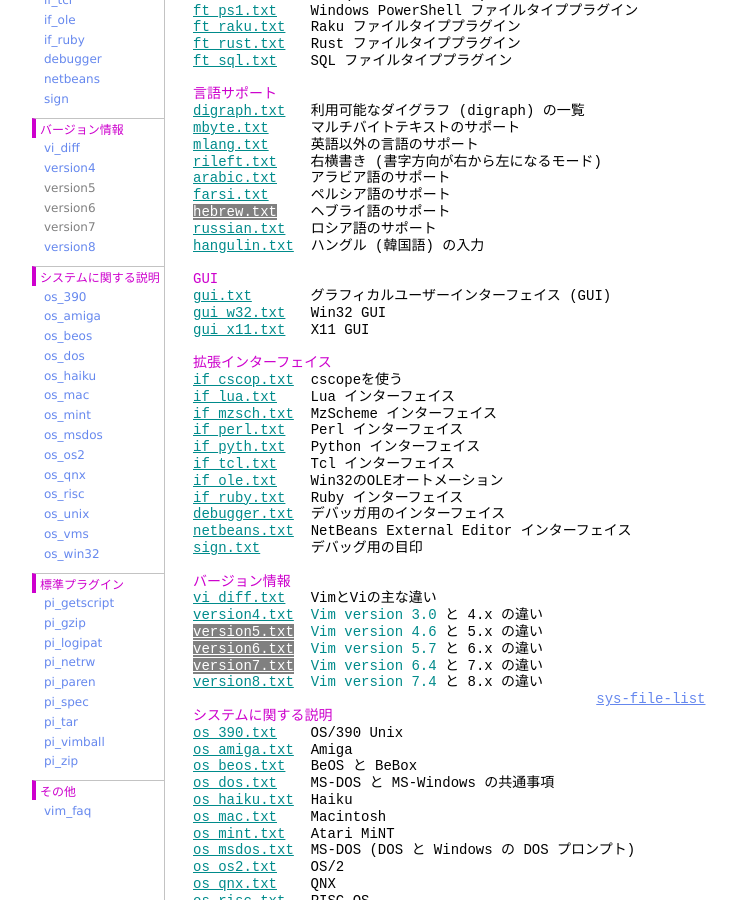
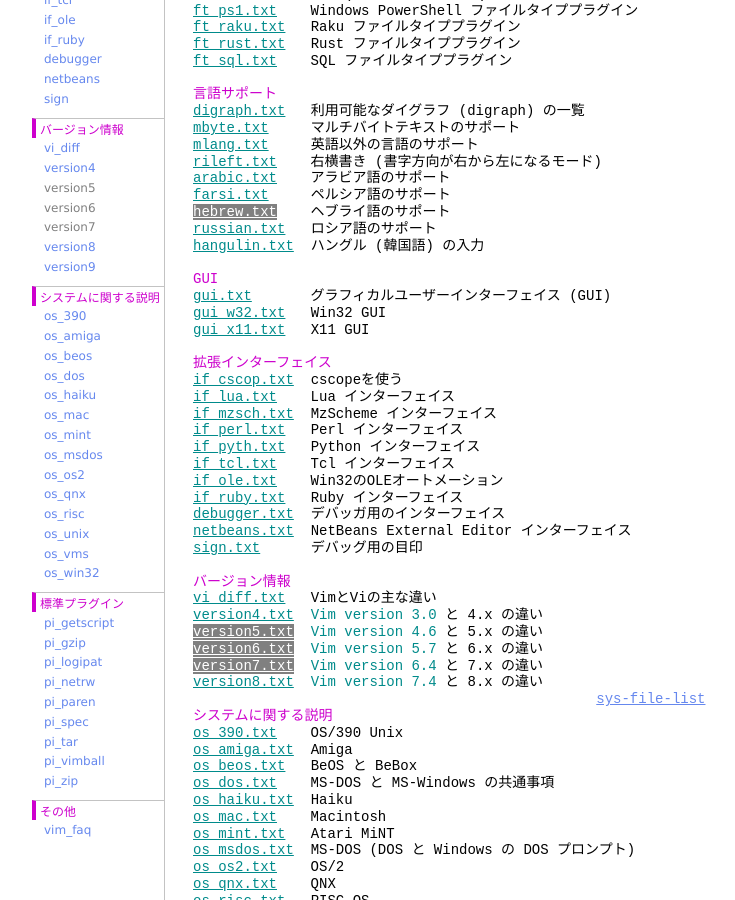
Before and after one commit to vim-jp/vimdoc-ja, a Jekyll site: the page built from index.html, in a window 1280 px wide and 900 px high, scrolled down 2901 px. Shown: the whole window, without its empty margins (208-943 px from the left). Built offline with Jekyll 4.4.1, drawn with Linux system fonts in a browser that asks for light colours; nearby versions of some CDN libraries; comment, search, counter and statistics services are not loaded.

Commit message:
add support version9

```diff
--- a/_layouts/vimdoc.html
+++ b/_layouts/vimdoc.html
@@ -236,6 +236,7 @@
 <li><a href="version6.html" class="EnglishPage">version6</a></li>
 <li><a href="version7.html" class="EnglishPage">version7</a></li>
 <li><a href="version8.html">version8</a></li>
+<li><a href="version9.html">version9</a></li>
 </ul></dd>
 
 <dt>システムに関する説明</dt>
```
